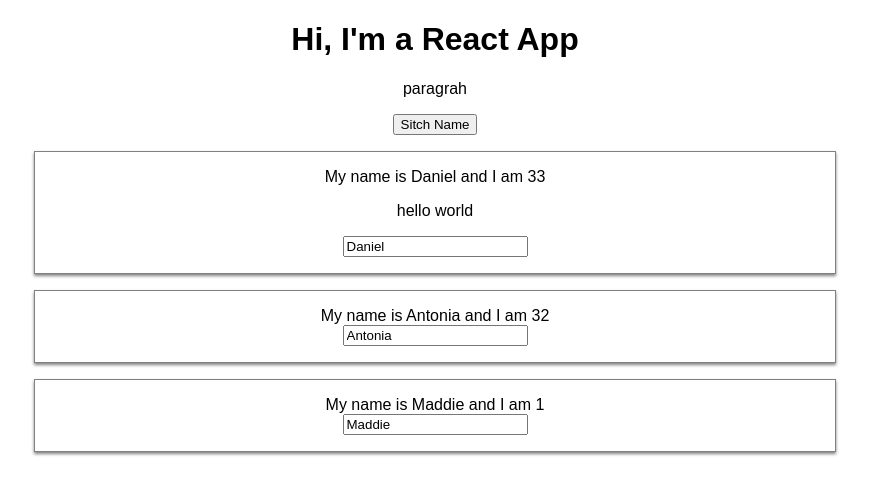
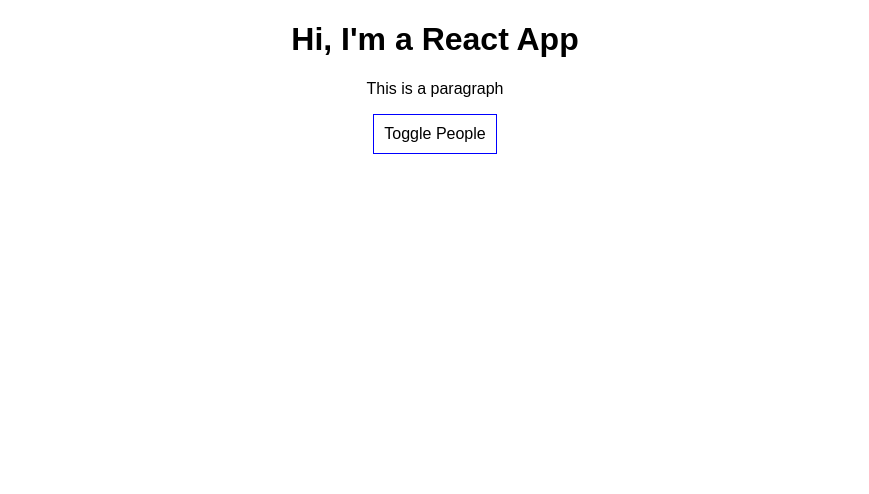
Before and after one commit to danielgould/Udacity.ReactTheCompleteGuide, a React (Create React App) app in the folder react-complete-guide/: page / in a window 1280 px wide. Shown: the top 494 px of the page, without its empty margins (205-1074 px from the left). Built offline with nearby package versions, Linux system fonts and the light colour scheme.

Commit message:
dynamically bind the list

```diff
--- a/react-complete-guide/src/App.js
+++ b/react-complete-guide/src/App.js
@@ -6,52 +6,77 @@
 
   state = {
     people : [
-      { name : "Daniel", age : 33},
-      { name : "Antonia", age : 32},
-      { name : "Maddie", age : 1}
-    ]
+      { id : 1, name : "Daniel", age : 33},
+      { id : 2, name : "Antonia", age : 32},
+      { id : 3, name : "Maddie", age : 1}
+    ],
+    showPerson : false
   }
 
-  switchNameHandler = (newName) => {
-  this.setState({
-    people : [
-      { name : newName, age : 33},
-      { name : "Antonia", age : 32},
-      { name : "Madeleine", age : 1}
-    ]
-  })
+  nameChangedHandler = (event, id) => {
+    const personIndex = this.state.people.findIndex((p) => {
+      return p.id === id;
+    });
+
+    const person = {...this.state.people[personIndex]}
+
+    person.name = event.target.value;
+
+    const people = [...this.state.people];
+    people[personIndex] = person;
+
+    this.setState({
+      people : people
+    })
+  }
+
+  togglePersonHandler = () => {
+    this.setState({
+      showPerson : !this.state.showPerson
+    });
 }
 
-namechangesHandler = (event) => {
-  this.setState({
-    people : [
-      { name : "Daniel", age : 33},
-      { name : event.target.value, age : 32},
-      { name : "Maddie", age : 1}
-    ]
-  })
-}
+  deletePersonHandler = personIndex =>{
+    const people = [...this.state.people];
+    people.splice(personIndex, 1);
+    this.setState({people : people})
+  }
 
   render() {
+
+    const style = {
+      backgroundColor : "white",
+      font: 'inherit',
+      border: '1px solid blue',
+      padding: '10px',
+      cursor: 'pointer'
+    }
+
+  let personList = null;
+  if(this.state.showPerson){
+    personList = (
+      <div>
+        {this.state.people.map((p, index) => {
+          return <Person
+              click={() => {this.deletePersonHandler(index)}}
+              name={p.name}
+              age={p.age}
+              key={p.id}
+              changed={(event) => {this.nameChangedHandler(event,p.id)}}/>
+        })}
+    </div>
+    )
+  }
+
     return (
       <div className="App">
         <h1>Hi, I'm a React App</h1>
-        <p>paragrah</p>
-        <button onClick={() => {this.switchNameHandler("daniel!!")}}>Sitch Name</button>
-        <Person
-          name={this.state.people[0].name}
-          age={this.state.people[0].age}
-          click={this.switchNameHandler.bind(this, "dan!")}><p>hello world</p></Person>
-        <Person
-          name={this.state.people[1].name}
-          age={this.state.people[1].age}
-          changed={this.namechangesHandler}/>
-        <Person
-          name={this.state.people[2].name}
-          age={this.state.people[2].age} />
+        <p>This is a paragraph</p>
+        <button style={style}
+          onClick={() => {this.togglePersonHandler()}}>Toggle People</button>
+        {personList}
       </div>
     );
-    // return React.createElement('div', {className : 'App'}, React.createElement('h1', null,'whoo'))
   }
 }
 
--- a/react-complete-guide/src/Person/Person.css
+++ b/react-complete-guide/src/Person/Person.css
@@ -5,5 +5,5 @@
     padding:16px;
     text-align:center;
     margin: 16px auto;
-    box-shadow: 0 2px 3px grey;
+    box-shadow: 0 2px 4px grey;
 }
```
